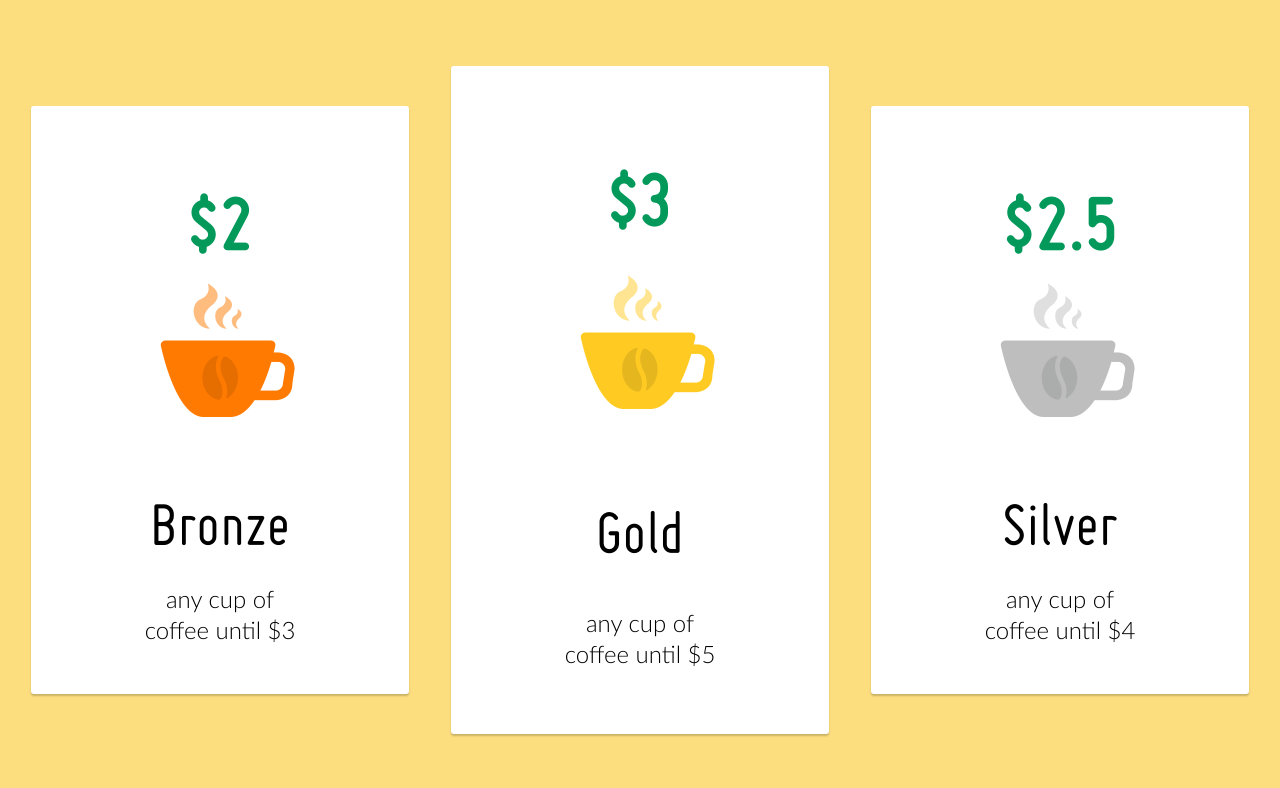
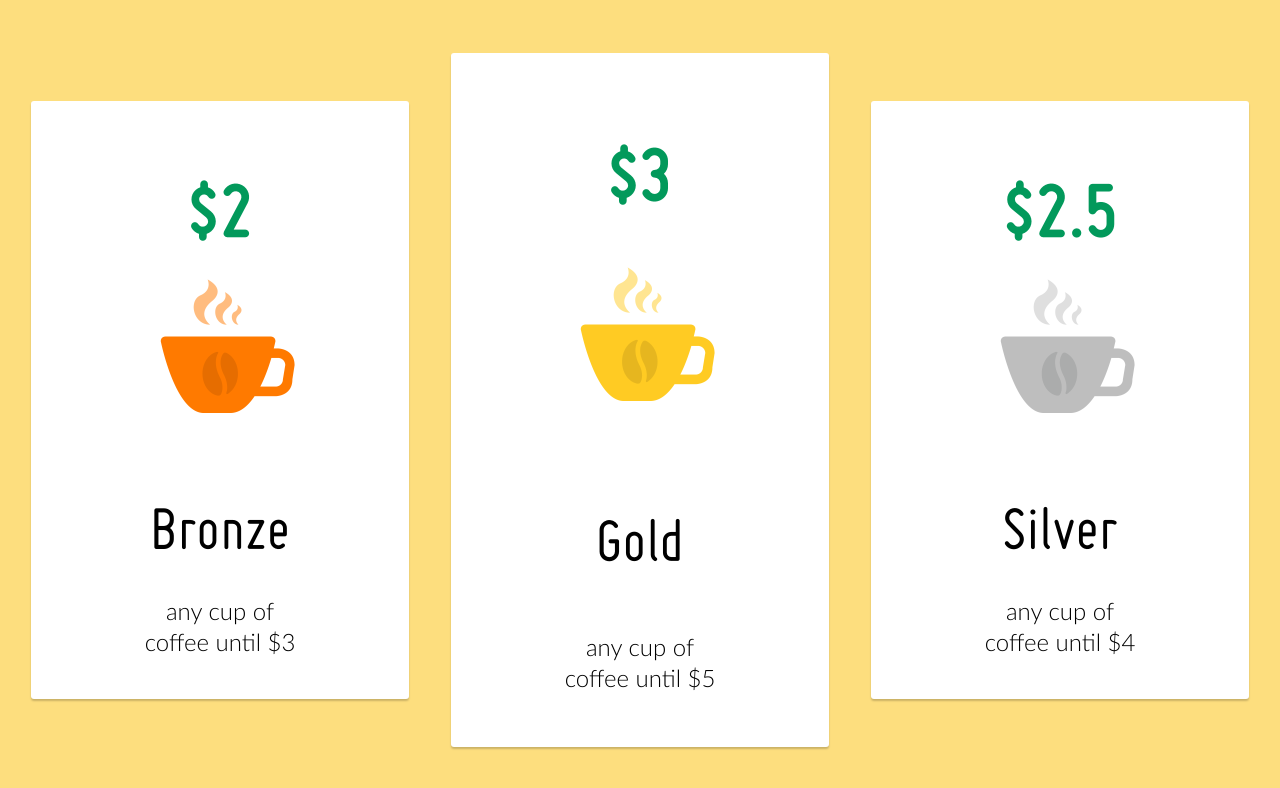
Before and after one commit to OlexiiNesterets/Lesson-13-Cup-Plans-, a plain HTML site: page index.html in a window 1280 px wide. Drawn offline with Linux system fonts and the light colour scheme.

Commit message:
replaced 'space-evently' by 'space-around' in sections and remove some classes

```diff
--- a/css/style.css
+++ b/css/style.css
@@ -27,19 +27,20 @@
 }
 
 .section {
-    height: 73.5%;
+    height: 71.5%;
     width: 30%;
     background: #ffffff;
     border-radius: 3px;
     box-shadow: 0px 2px 2px rgba(0, 0, 0, 0.2);
     display: flex;
     flex-direction: column;
-    justify-content: space-evenly;
+    justify-content: space-around;
+    align-items: center;
+    padding: 1% 0;
 
     /* Странное поведение изображений "smoke"
     при изменении align-items в инспекторе Хрома */
 
-    align-items: center;
 }
 
 .section__last-item {
--- a/index.html
+++ b/index.html
@@ -11,7 +11,7 @@
 
 <body class="page">
     <main class="main">
-        <section class="section section__bronze">
+        <section class="section">
             <span class="price">$2</span>
             <div class="cup-wrap">
                 <img src="img/bronze-cup.png" alt="bronze-cup">
@@ -27,7 +27,7 @@
             <h1 class="heading name">Gold</h1>
             <p class="description section__last-item">any cup of coffee until $5</p>
         </section>
-        <section class="section section__silver">
+        <section class="section">
             <span class="price">$2.5</span>
             <div class="cup-wrap">
                 <img src="img/silver-cup.png" alt="silver-cup">
```
